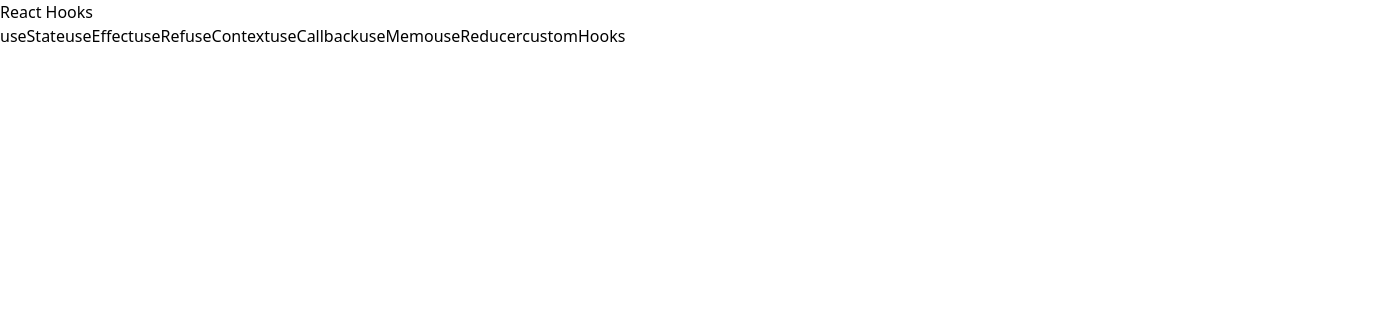
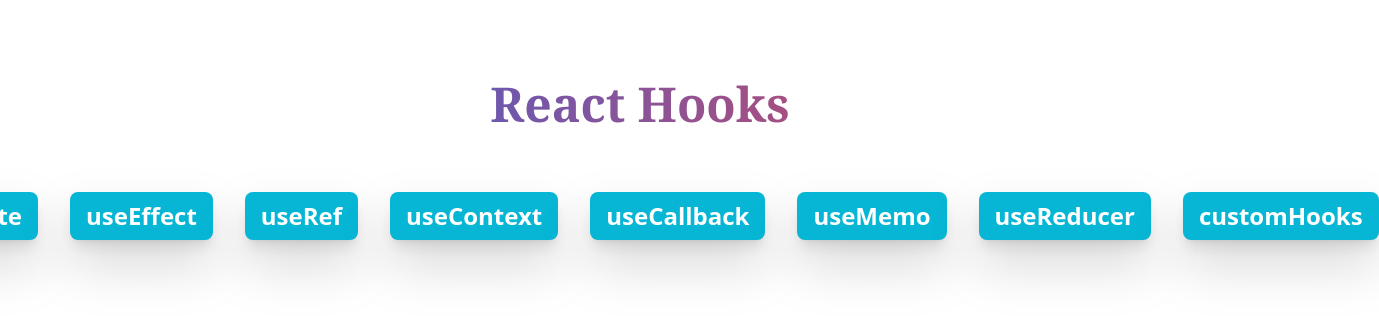
Before and after one commit to saraswathi22-mac/react-hooks-desc, a React (Vite) app: page /react-hooks in a window 1280 px wide. Shown: the top 316 px of the page, 1379 px wide, since content can reach past the window. Built offline with nearby package versions, Linux system fonts and the light colour scheme.

Commit message:
Add tailwind styles to Button

```diff
--- a/src/components/Button/Button.tsx
+++ b/src/components/Button/Button.tsx
@@ -15,11 +15,14 @@ const hooks = [
 const Button = () => {
   const navigate = useNavigate();
   return (
-    <div>
-      <h1 className="h1">React Hooks</h1>
+    <div className="m-20">
+      <div className="text-5xl font-bold text-center font-serif bg-clip-text text-transparent bg-gradient-to-r from-blue-600 to-red-500">
+        React Hooks
+      </div>
+      <div className="flex flex-row justify-center mt-16 text-2xl font-semibold gap-8">
         {hooks.map((hook: any) => (
           <button
-          className=""
+            className="btn-primary transition duration-700 ease-in-out"
             key={hook}
             onClick={() => navigate(`/react-hooks/${hook}`)}
           >
@@ -27,6 +30,7 @@ const Button = () => {
           </button>
         ))}
       </div>
+    </div>
   );
 };
 
--- a/src/index.css
+++ b/src/index.css
@@ -1,3 +1,9 @@
 @tailwind base;
 @tailwind components;
 @tailwind utilities;
+
+@layer components {
+  .btn-primary {
+    @apply py-2 px-4 bg-cyan-500 text-white font-semibold rounded-lg shadow-md hover:bg-cyan-700 focus:outline-none focus:ring-2 focus:ring-cyan-400 focus:ring-opacity-75 shadow-lg drop-shadow-2xl;
+  }
+}
--- a/tailwind.config.cjs
+++ b/tailwind.config.cjs
@@ -5,4 +5,4 @@ module.exports = {
     extend: {},
   },
   plugins: [],
-}
+};
```
Lines whose indentation alone changed are shown as unchanged.
